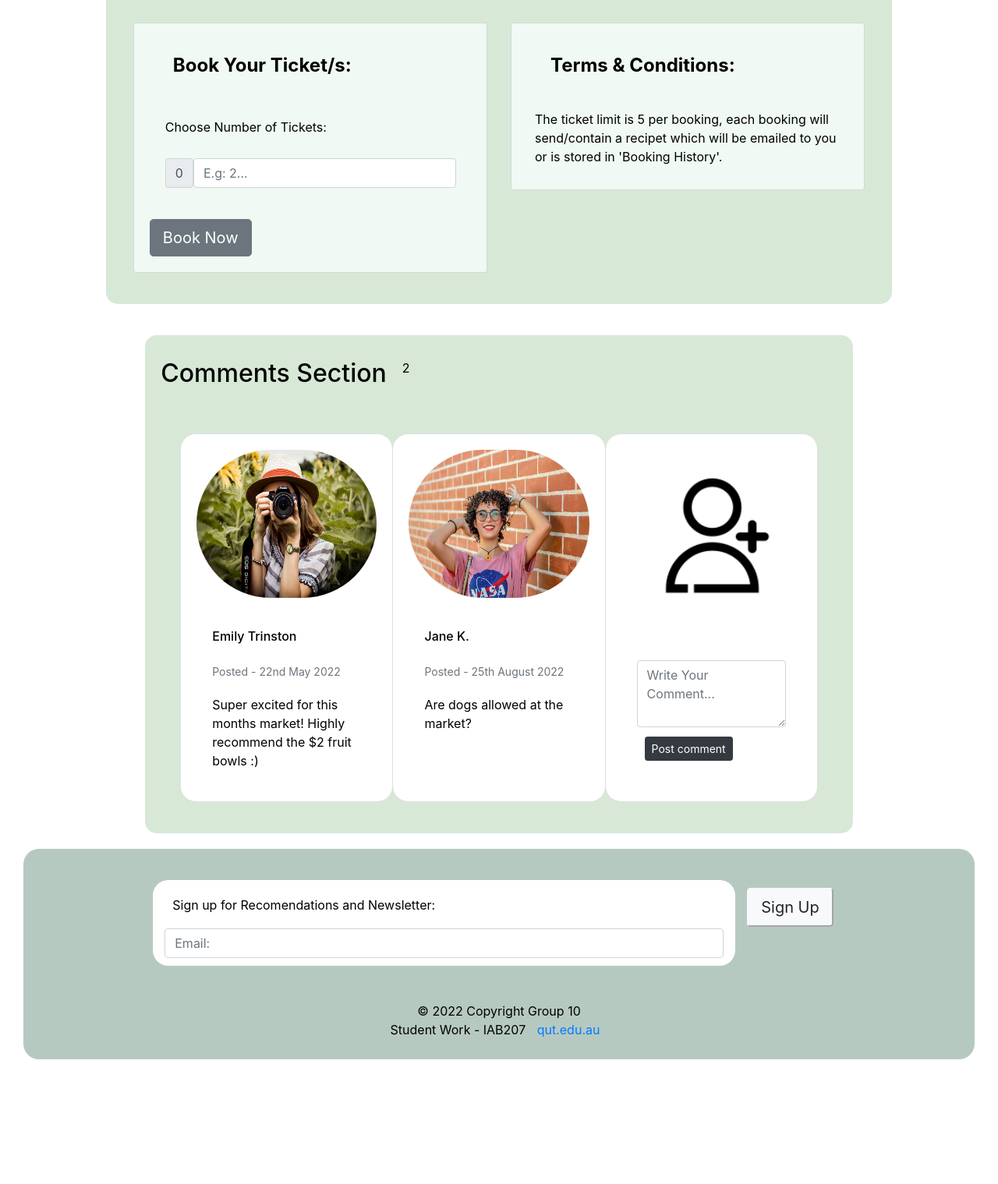
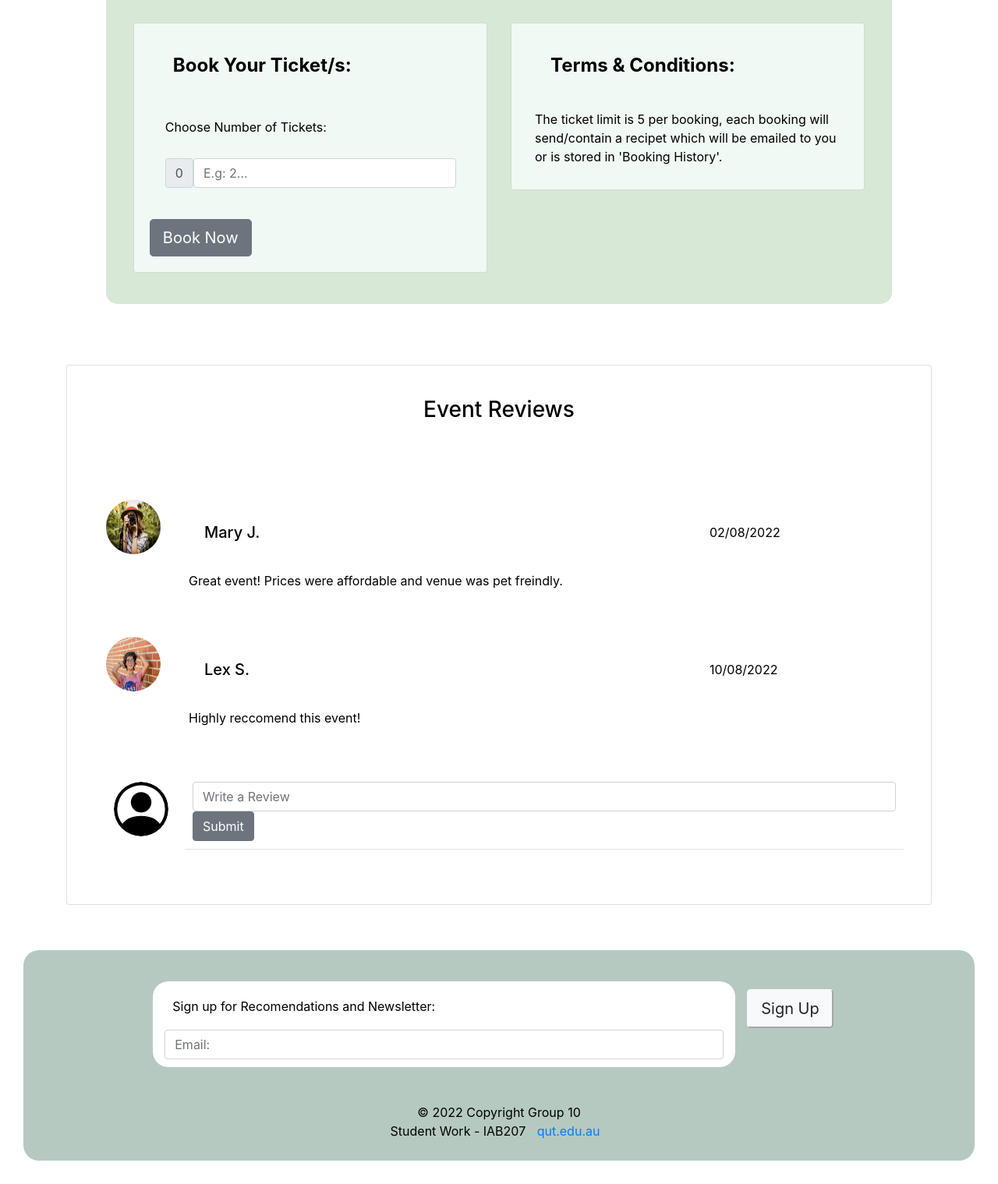
Before and after one commit to CSa1t/Group_10_As3, a Flask app: page /eventdetails in a window 1280 px wide. Shown: the part 1141-2660 px from the top of the page at 78% size. Before the commit the page ends 2500 px from the top, so only its background shows below. Run offline with Flask 2, Linux system fonts and the light colour scheme; some libraries are stand-ins or nearby versions.

Commit message:
Update eventdetails.html

```diff
--- a/projectfile/website/templates/markets/eventdetails.html
+++ b/projectfile/website/templates/markets/eventdetails.html
@@ -103,46 +103,56 @@
 </div>
 </section>
 <!--Comments and user comment ability-->
-<section>
+<div class="container mb-5 mt-5">
+  <div class="card">
  <div class="row">
-    <div class="col">
+   <div class="col-md-12">
+     <h3 class="text-center mb-5">
+       Event Reviews
+     </h3>
+     <div class="row">
+       <div class="col-md-12">
+         <div class="media">
+           <img class="mr-3 rounded-circle" src="..\static\Images\profile1.jpeg" height="90px" width="90px"/>
+           <div class="media-body">
+             <div class="row">
+              <div class="col-8 d-flex">
+                 <h5>Mary J.</h5>
               </div>
-    <div class="col-9">
-      <div class="row">
-        <h2>Comments Section</h2>
-        <p>2</p>
-      </div>
-      <div class="box">
-        <div class="d-flex flex-column bd-highlight">
-        <div class="card-group">
-          <div class="card" id="bookt">
-            <!--Image from Pexels: Andre Furtado-->
-            <img class="card-img-top" id="compro" src="..\static\Images\profile1.jpeg" width="110" height="210">
-            <div class="card-body">
-              <h6 class="fw-bold mb-1">Emily Trinston</h6>
-              <p class="text-muted small mb-0">
-                Posted - 22nd May 2022 </p>
-                <p class="card-text">Super excited for this months market! Highly recommend the $2 fruit bowls :)</p>
+              <div class="col-4">
+              <div class="pull-right reply">
+             <a><span><i class="fa fa-reply"></i> 02/08/2022</span></a>
               </div>
               </div>
-          <div class="card" id="bookt">
-            <!--Image from Pexels:Leonardo Aleixo Pires -->
-            <img class="card-img-top" id="compro" src="..\static\Images\profile2.webp" width="110" height="210">
-            <div class="card-body">
-              <h6 class="fw-bold mb-1">Jane K.</h6>
-              <p class="text-muted small mb-0">
-                Posted - 25th August 2022 </p>
-                <p class="card-text">Are dogs allowed at the market?</p>
+             </div>	Great event! Prices were affordable and venue was pet freindly.
            </div>
          </div>
-          <div class="card" id="bookt">
-            <img class="card-img-top" id="compro" src="..\static\Images\2524742-200.png"width="100" height="250">
-            <div class="card-body">
-              <div class="form-outline w-100">
-                <textarea class="form-control" id="textAreaExample" rows="3"
-                  style="background: #fff;" placeholder="Write Your Comment..."></textarea>
-                  <div class="float-end mt-2 pt-1">
-                    <button type="button" class="btn btn-dark btn-sm">Post comment</button>
+         </div>
+         <div class="col-md-12">
+          <div class="media">
+            <img class="mr-3 rounded-circle" src="..\static\Images\profile2.webp" height="90px" width="90px"/>
+            <div class="media-body">
+              <div class="row">
+               <div class="col-8 d-flex">
+                  <h5>Lex S.</h5>
+               </div>
+               <div class="col-4">
+               <div class="pull-right reply">
+              <a><span><i class="fa fa-reply"></i> 10/08/2022</span></a>
+               </div>
+               </div>
+              </div>	Highly reccomend this event!
+            </div>
+          </div>
+        </div>
+      <!--Will be redone with WTForms-->
+      <div class="col-md-12">
+         <div class="media">
+          <a class="pr-3"><img class="rounded-circle" src="..\static\Images\person-circle.svg" height="90" width="90"/></a>
+         <div class="media-body">
+          <div class="row border-bottom">
+            <input class="form-control" aria-describedby="Comment" placeholder="Write a Review">
+            <button type="button" class="btn btn-secondary">Submit</button>
           </div>
           </div>
          </div>
@@ -151,10 +161,7 @@
    </div>
  </div>
  </div>
-    <div class="col">
 </div>
-  </div>
-</section>
 </body>
 
 {% endblock %}
```
Lines whose indentation alone changed are shown as unchanged.
